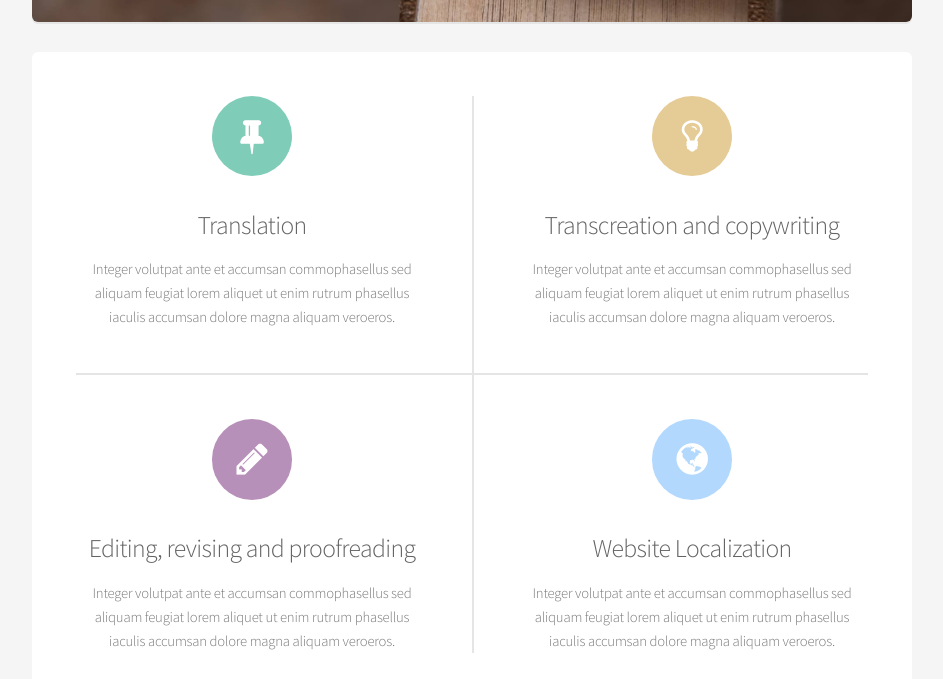
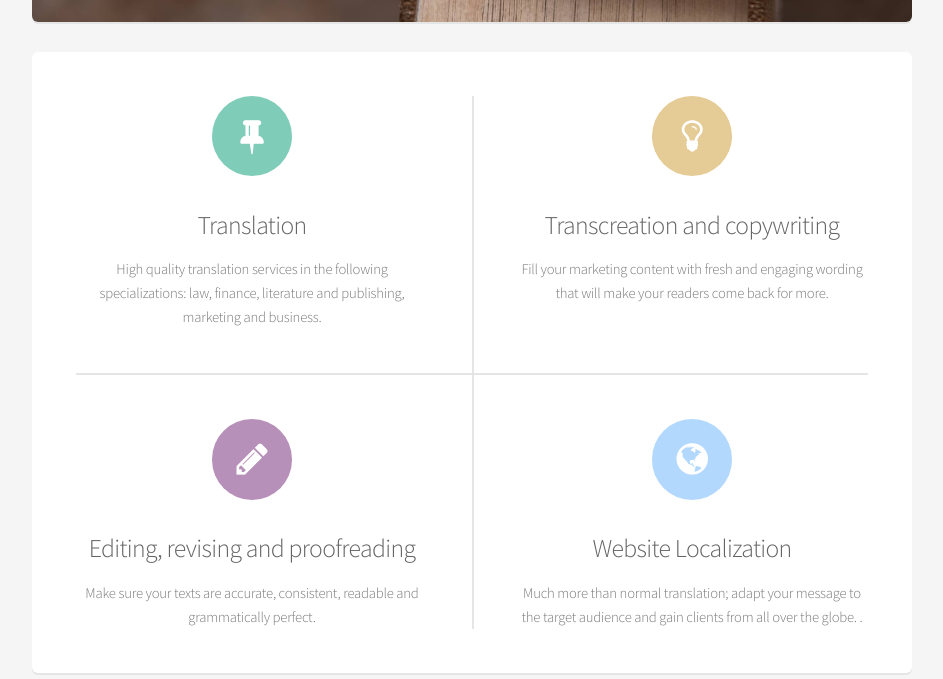
Before and after one commit to mariacolell/mariacolell.github.io, a Jekyll site: the page built from index.html, in a window 1280 px wide and 900 px high, scrolled down 1383 px, cut to the strip 0-679 px from the top of the window. Shown: the whole strip, without its empty margins (168-1111 px from the left). Built offline with Jekyll 4.4.1, drawn with Linux system fonts in a browser that asks for light colours; nearby versions of some CDN libraries; library files that are not in the unit come from our copies.

Commit message:
Update index.html

```diff
--- a/index.html
+++ b/index.html
@@ -27,24 +27,24 @@ layout: default
       <section>
         <span class="icon major fa-thumb-tack accent2"></span>
         <h3>Translation</h3>
-        <p>Integer volutpat ante et accumsan commophasellus sed aliquam feugiat lorem aliquet ut enim rutrum phasellus iaculis accumsan dolore magna aliquam veroeros.</p>
+        <p>High quality translation services in the following specializations: law, finance, literature and publishing, marketing and business.</p>
       </section>
       <section>
         <span class="icon major fa-lightbulb-o accent3"></span>
         <h3>Transcreation and copywriting</h3>
-        <p>Integer volutpat ante et accumsan commophasellus sed aliquam feugiat lorem aliquet ut enim rutrum phasellus iaculis accumsan dolore magna aliquam veroeros.</p>
+        <p>Fill your marketing content with fresh and engaging wording that will make your readers come back for more. </p>
       </section>
     </div>
     <div class="features-row">
       <section>
         <span class="icon major fa-pencil accent4"></span>
         <h3>Editing, revising and proofreading</h3>
-        <p>Integer volutpat ante et accumsan commophasellus sed aliquam feugiat lorem aliquet ut enim rutrum phasellus iaculis accumsan dolore magna aliquam veroeros.</p>
+        <p>Make sure your texts are accurate, consistent, readable and grammatically perfect.</p>
       </section>
       <section>
         <span class="icon major fa-globe accent5"></span>
         <h3>Website Localization</h3>
-        <p>Integer volutpat ante et accumsan commophasellus sed aliquam feugiat lorem aliquet ut enim rutrum phasellus iaculis accumsan dolore magna aliquam veroeros.</p>
+        <p>Much more than normal translation; adapt your message to the target audience and gain clients from all over the globe. .</p>
       </section>
     </div>
   </section>
```
